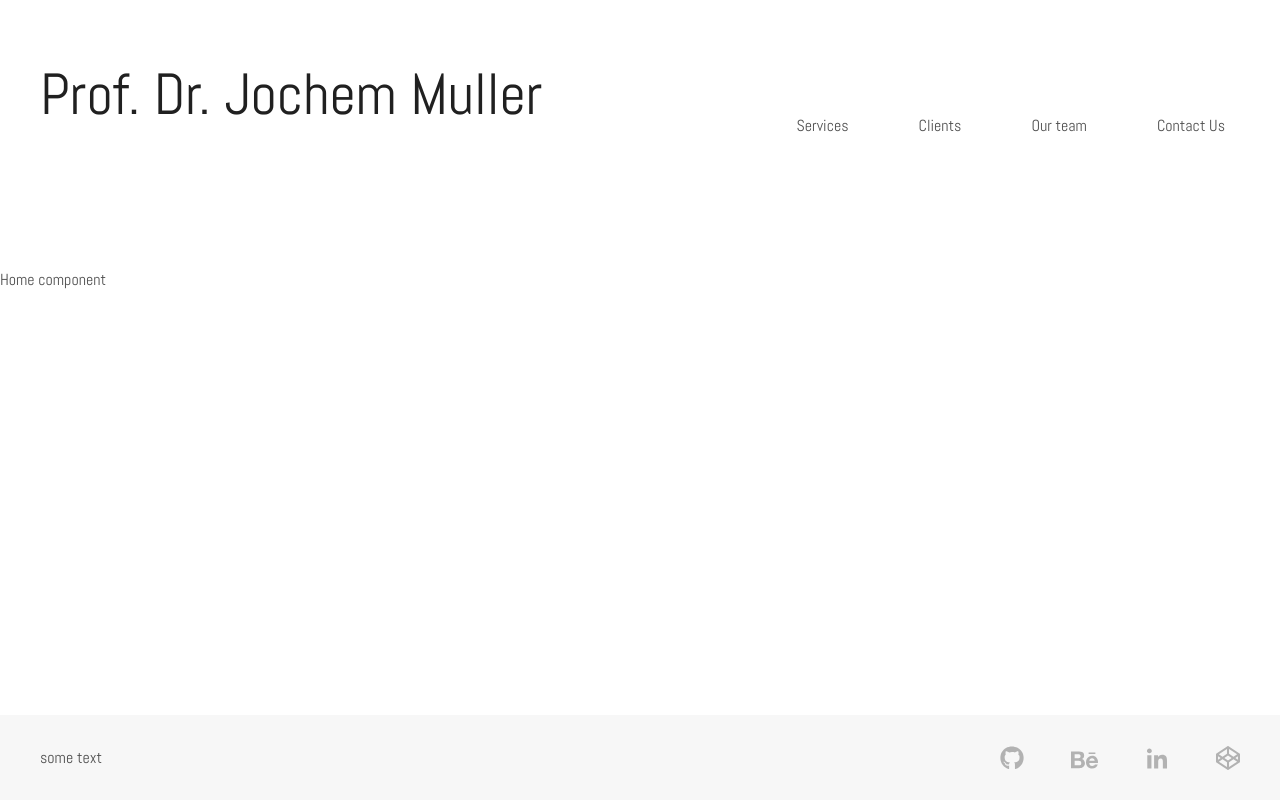
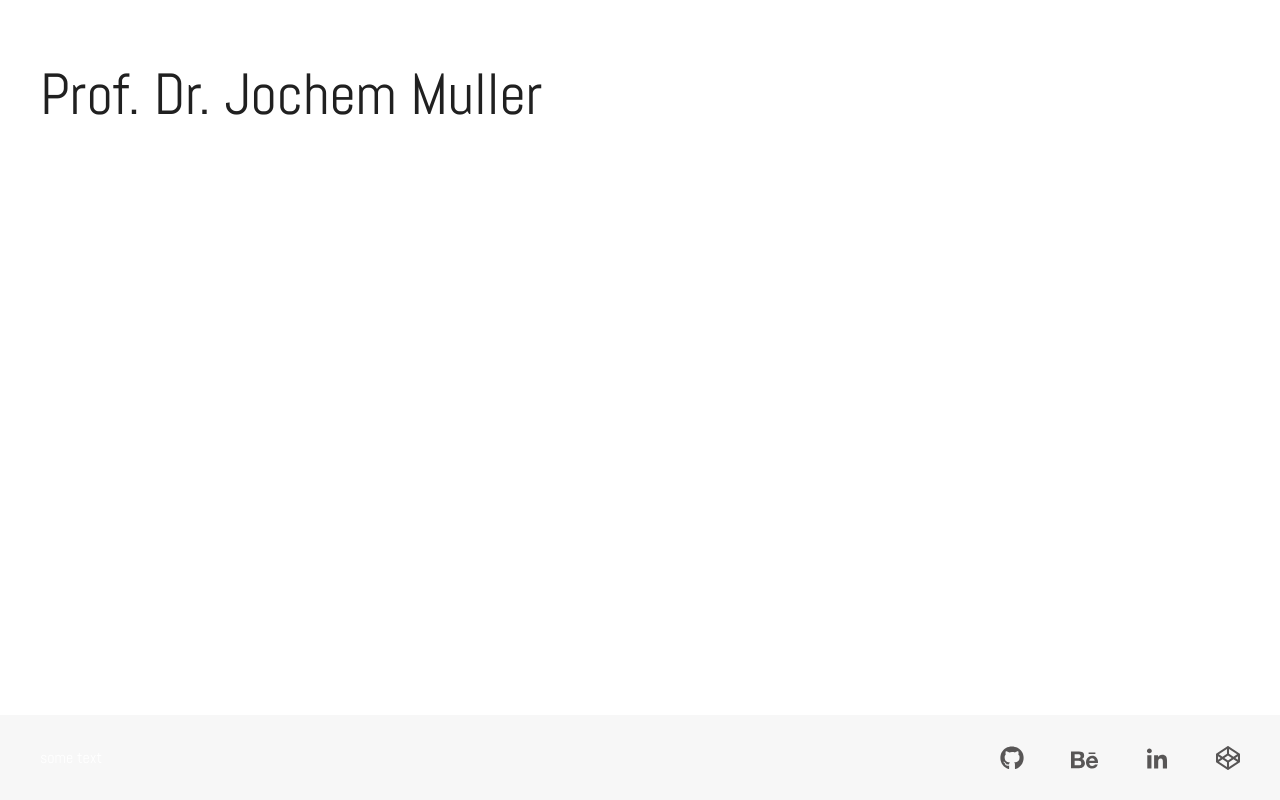
Before and after one commit to WebNadin/business-card-template-react-route-slider, a React (Create React App) app: page / in a window 1280 px wide. Built offline with nearby package versions, Linux system fonts and the light colour scheme.

Commit message:
first  were added

```diff
--- a/src/scss/parts/_variables.scss
+++ b/src/scss/parts/_variables.scss
@@ -1,23 +1,27 @@
 $bg-first:#fff;
-$bg-second:#00C8FF;
-$bg-third:#000;
-$bg-fourth:#f3951b;
-$bg-fifth:#F7F7F7;
+$bg-second:#0070af;
 
-$text-color-first:#4F4F4F;
-$text-color-second:#B2B2B2;
-$text-color-btn-first:#fff;
-$text-color-btn-second:#00C8FF;
-
-$title-color-first:#202020;
-$title-color-second:#C2C2C2;
-$title-color-third:#000000;
+$text-color-first:#fff;
+$text-color-second:#585656;
+$text-color-third:#000;
 
 $font-family-first:'Abel', sans-serif;
 
-$font-size-huge:58px;
-$font-size-largest:32px;
 $font-size-large:28px;
 $font-size-larger:20px;
 $font-size-base:16px;
 $font-size-small:14px;
+
+
+/*dell in the end*/
+$bg-third:#000;
+$bg-fourth:#f3951b;
+$bg-fifth:#F7F7F7;
+$text-color-btn-first:#fff;
+$text-color-btn-second:#00C8FF;
+$title-color-first:#202020;
+$title-color-second:#C2C2C2;
+$title-color-third:#000000;
+$font-size-huge:58px;
+$font-size-largest:32px;
+/*--------------*/
```
